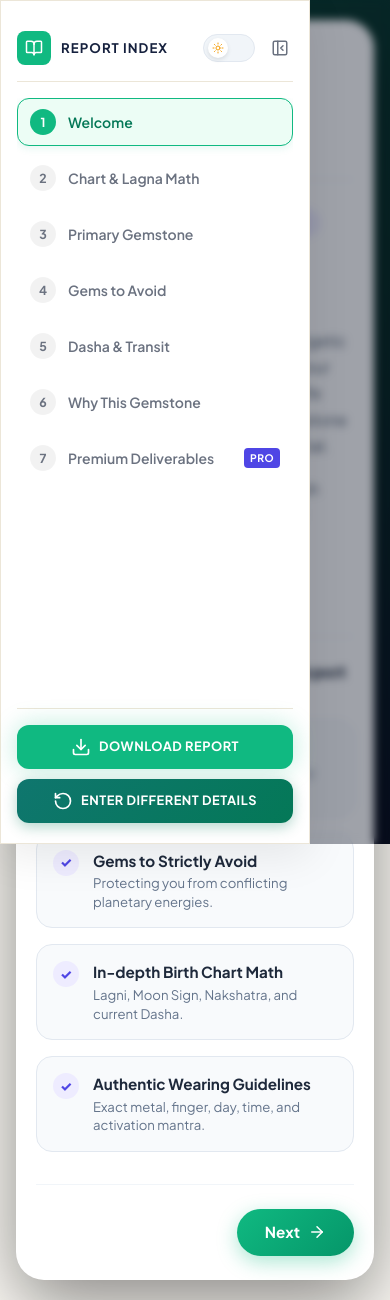
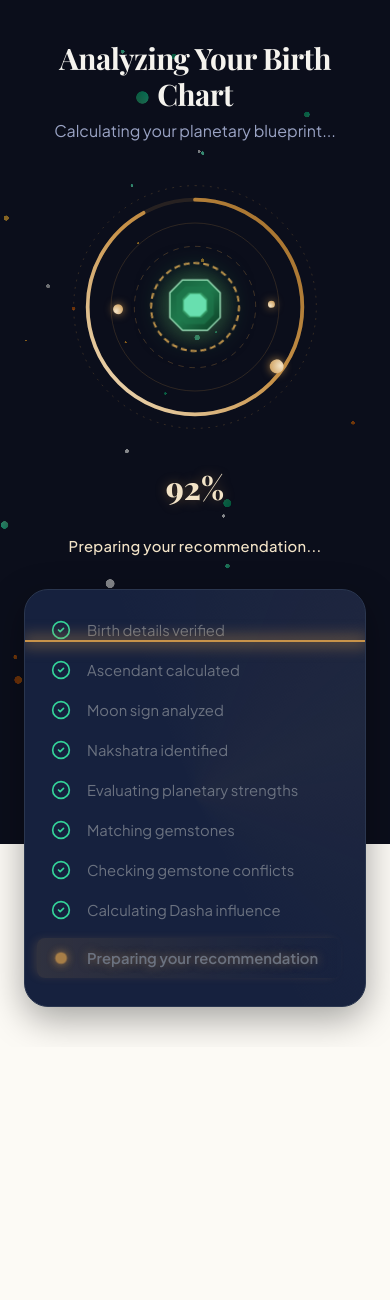
Before and after one commit to jagathastroved/Gem_Final, a React (Vite) app: page /loading in a window 390 px wide. Before the commit this address led to /welcome. After the commit the page ends 1047 px from the top, so only its background shows below. Built offline with nearby package versions, Linux system fonts and the light colour scheme; grey boxes are pictures that could not be loaded; a web font is replaced by a local one.

Commit message:
Responsiveness and checkout page updated

```diff
--- a/src/components/animations/OrbitalRings.jsx
+++ b/src/components/animations/OrbitalRings.jsx
@@ -24,7 +24,6 @@ export function OrbitalRings({ progress = 0 }) {
         {/* Ring 1 - Outer dotted */}
         <circle cx="150" cy="150" r="130" className="ring-dotted" />
 
-        {/* Ring 2 - Outer Progress Ring */}
         <circle
           cx="150"
           cy="150"
@@ -36,7 +35,10 @@ export function OrbitalRings({ progress = 0 }) {
           cy="150"
           r="115"
           className="ring-progress-bar"
-          style={{ strokeDashoffset: dashOffset }}
+          style={{
+            strokeDasharray: 2 * Math.PI * 115,
+            strokeDashoffset: (2 * Math.PI * 115) - ((2 * Math.PI * 115) * progress) / 100
+          }}
         />
 
         {/* Ring 3 - Middle Orbit */}
--- a/src/components/pages/AnalysisLoadingPage.jsx
+++ b/src/components/pages/AnalysisLoadingPage.jsx
@@ -22,22 +22,22 @@ export function AnalysisLoadingPage({ onLoadingComplete }) {
   const navigate = useNavigate();
 
   useEffect(() => {
-    const timer = setInterval(() => {
+    if (progress >= 100) return;
+
+    // Slow down loading after 80%
+    const delay = progress >= 80 ? 250 : 30;
+
+    const timer = setTimeout(() => {
       setProgress((prev) => {
-        if (prev >= 100) {
-          clearInterval(timer);
-          return 100;
-        }
         const next = prev + 1;
-        // Map progress (0-100) to stages (0-8)
         const stage = Math.min(Math.floor((next / 100) * STAGES.length), STAGES.length - 1);
         setActiveStageIndex(stage);
         return next;
       });
-    }, 35); // Takes ~3.5 seconds total
+    }, delay);
 
-    return () => clearInterval(timer);
-  }, []);
+    return () => clearTimeout(timer);
+  }, [progress]);
 
   useEffect(() => {
     if (progress === 100) {
--- a/src/components/pages/ReportContainerPage.jsx
+++ b/src/components/pages/ReportContainerPage.jsx
@@ -7,7 +7,6 @@ import { GemstonePage } from './GemstonePage.jsx';
 import { GemstoneAvoidPage } from './GemstoneAvoidPage.jsx';
 import { DashaTransitPage } from './DashaTransitPage.jsx';
 import { WhyThisReportPage } from './WhyThisReportPage.jsx';
-import { WearingGuidePage } from './WearingGuidePage.jsx';
 import { PremiumPage } from './PremiumPage.jsx';
 import '../../styles/pages/ReportContainerPage.css';
 import { useTheme } from '../../context/ThemeContext.jsx';
@@ -44,8 +43,6 @@ export function ReportContainerPage({ report }) {
     if (activeSectionIndex < sections.length - 1) {
       navigate(`/${sections[activeSectionIndex + 1].id}`);
       window.scrollTo({ top: 0, behavior: 'smooth' });
-    } else {
-      navigate('/checkout');
     }
   };
 
@@ -71,6 +68,7 @@ export function ReportContainerPage({ report }) {
         onSelectSection={(idx) => {
           navigate(`/${sections[idx].id}`);
           window.scrollTo({ top: 0, behavior: 'smooth' });
+          setSidebarCollapsed(true);
         }}
         collapsed={sidebarCollapsed}
         onToggleCollapse={() => setSidebarCollapsed(!sidebarCollapsed)}
@@ -110,7 +108,7 @@ export function ReportContainerPage({ report }) {
                 </div>
 
                 <h1 className="welcome-user-headline">
-                  Hey <span className="highlight-user-name">{report.seekerName || 'Seeker'}</span>
+                  Hey <span className="highlight-user-name" style={{ textTransform: 'capitalize' }}>{report.user?.name || 'Seeker'}</span>
                 </h1>
 
                 <p className="welcome-intro-p">
@@ -131,15 +129,23 @@ export function ReportContainerPage({ report }) {
                     <div className="include-card-item">
                       <div className="include-check-badge">✓</div>
                       <div>
-                        <strong>Your Primary Gemstone</strong>
-                        <p>Aligned with Lagna Lord & planetary strength.</p>
+                        <strong>Astrology Blueprint</strong>
+                        <p>In-depth analysis of your Lagna, Moon Sign, and Nakshatra.</p>
                       </div>
                     </div>
 
                     <div className="include-card-item">
                       <div className="include-check-badge">✓</div>
                       <div>
-                        <strong>Gems to Strictly Avoid</strong>
+                        <strong>Primary Gemstone</strong>
+                        <p>The most beneficial gemstone aligned with your planetary strength.</p>
+                      </div>
+                    </div>
+
+                    <div className="include-card-item">
+                      <div className="include-check-badge">✓</div>
+                      <div>
+                        <strong>Avoid Gemstone</strong>
                         <p>Protecting you from conflicting planetary energies.</p>
                       </div>
                     </div>
@@ -147,16 +153,8 @@ export function ReportContainerPage({ report }) {
                     <div className="include-card-item">
                       <div className="include-check-badge">✓</div>
                       <div>
-                        <strong>In-depth Birth Chart Math</strong>
-                        <p>Lagni, Moon Sign, Nakshatra, and current Dasha.</p>
-                      </div>
-                    </div>
-
-                    <div className="include-card-item">
-                      <div className="include-check-badge">✓</div>
-                      <div>
-                        <strong>Authentic Wearing Guidelines</strong>
-                        <p>Exact metal, finger, day, time, and activation mantra.</p>
+                        <strong>Dasha and Transits</strong>
+                        <p>Actionable timeline guidance for your planetary periods.</p>
                       </div>
                     </div>
                   </div>
@@ -185,7 +183,7 @@ export function ReportContainerPage({ report }) {
             )}
 
             {activeSectionIndex === 6 && (
-              <PremiumPage onGetReport={() => navigate('/checkout')} />
+              <PremiumPage onGetReport={() => {}} />
             )}
           </div>
 
@@ -198,10 +196,12 @@ export function ReportContainerPage({ report }) {
               </button>
             ) : <div />}
 
-            <button className="nav-btn-next-green" onClick={handleNext}>
-              <span>{activeSectionIndex === sections.length - 1 ? 'Get Full Report Now' : 'Next'}</span>
-              <ArrowRight className="nav-btn-icon" />
-            </button>
+            {activeSectionIndex < sections.length - 1 && (
+              <button className="nav-btn-next-green" onClick={handleNext}>
+                <span>Next</span>
+                <ArrowRight className="nav-btn-icon" />
+              </button>
+            )}
           </div>
         </div>
       </main>
--- a/src/routes/AppRoutes.jsx
+++ b/src/routes/AppRoutes.jsx
@@ -3,7 +3,7 @@ import { Routes, Route, useLocation } from 'react-router-dom';
 import {FormPage} from '../components/pages/FormPage.jsx';
 import { AnalysisLoadingPage } from '../components/pages/AnalysisLoadingPage.jsx';
 import { ReportContainerPage } from '../components/pages/ReportContainerPage.jsx';
-import { PaymentPage } from '../components/pages/PaymentPage.jsx';
+
 import Particles from '../components/animations/Particles.jsx';
 import '../styles/layout/MainLayout.css';
 
@@ -45,10 +45,6 @@ export function AppRoutes({ report, onSubmitDetails, onLoadingComplete }) {
             element={<ReportContainerPage report={report} />}
           />
 
-          <Route
-            path="/checkout"
-            element={<PaymentPage report={report} />}
-          />
         </Routes>
       </main>
     </div>
--- a/src/styles/report/ReportSidebar.css
+++ b/src/styles/report/ReportSidebar.css
@@ -381,8 +381,9 @@
     position: fixed;
     top: 0;
     left: 0;
-    width: 310px !important;
-    min-width: 310px !important;
+    width: 90vw !important;
+    min-width: auto !important;
+    max-width: 340px !important;
     height: 100vh !important;
     margin: 0;
     border-radius: 0;
--- a/src/styles/ui/Button.css
+++ b/src/styles/ui/Button.css
@@ -87,3 +87,18 @@
   width: 20px;
   height: 20px;
 }
+
+@media (max-width: 480px) {
+  .app-btn {
+    white-space: normal;
+    text-align: center;
+    line-height: 1.2;
+  }
+
+  .btn--lg {
+    padding: 12px 16px;
+    font-size: 1rem;
+    height: auto;
+    min-height: 52px;
+  }
+}
--- a/src/styles/ui/PricingCard.css
+++ b/src/styles/ui/PricingCard.css
@@ -96,3 +96,22 @@
   font-size: 0.875rem;
   line-height: 1.45;
 }
+
+@media (max-width: 480px) {
+  .pricing-main-card {
+    padding: 24px 16px;
+  }
+
+  .price-current {
+    font-size: 2.25rem;
+  }
+
+  .pricing-savings-pill {
+    font-size: 0.75rem;
+    padding: 6px 12px;
+  }
+
+  .pricing-warning-box {
+    padding: 16px;
+  }
+}
```
